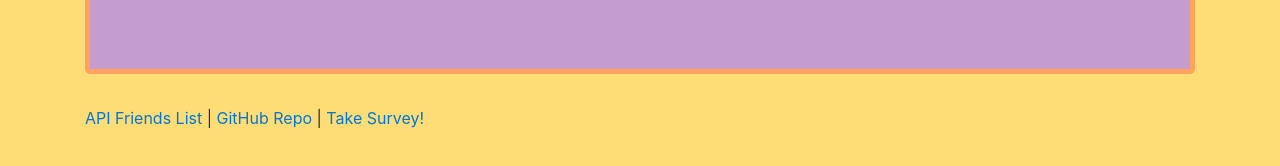
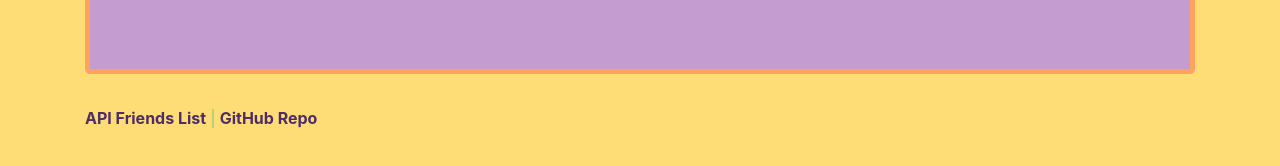
Before and after one commit to katiearina/FriendFinder, a website: page app/public/home.html in a window 1280 px wide. Shown: the part 328-494 px from the top of the page. Drawn offline with nearby package versions, Linux system fonts and the light colour scheme.

Commit message:
:sunny::tiger: Updated some things. CSS mostly.

```diff
--- a/app/public/home.html
+++ b/app/public/home.html
@@ -34,9 +34,10 @@
   </div>
 </div>
 
-<p>
-	<a href="/api/friends">API Friends List</a> | <a href="https://github.com/katiearina/FriendFinder">GitHub Repo</a> | <a href="./survey">Take Survey!</a>
-
+<p id="links">
+	<a href="/api/friends">API Friends List</a>
+	 | <a href="https://github.com/katiearina/FriendFinder">GitHub Repo</a> <!-- | <a href="./survey">Take Survey!</a>  -->
+</p>
 </div>
 
 </body>
--- a/app/public/style.css
+++ b/app/public/style.css
@@ -49,3 +49,13 @@ h1 {
 	border-color: #BAD177;
 	font-weight: bold;
 }
+
+a, a:hover, a:active, a:visited {
+	text-decoration: none;
+	color: #4E2C66;
+}
+
+#links {
+	color: #BAD177;
+	font-weight: bold;
+}
```
Also changed, not shown: app/public/survey.html (+1 -1 lines).
